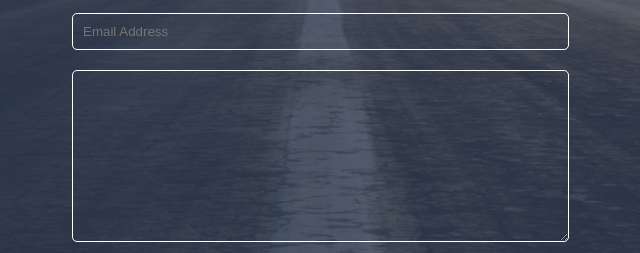
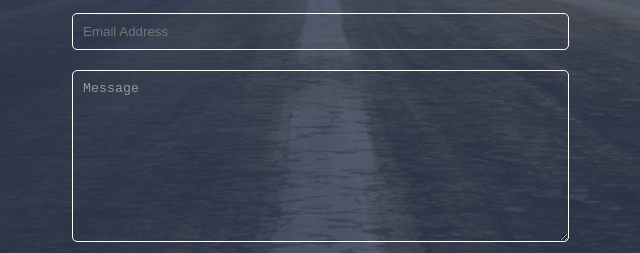
Before and after one commit to faruq05/Strict-full-hw-10, a plain HTML site: page index.html in a window 1280 px wide. Shown: the part 2554-2807 px from the top of the page, 318-958 px from the left. Drawn offline with Linux system fonts and the light colour scheme.

Commit message:
Add files via upload

```diff
--- a/index.html
+++ b/index.html
@@ -204,7 +204,7 @@
         <form action="">
             <input type="text" placeholder="Full Name">
             <input type="email" placeholder="Email Address">
-            <textarea name="Message" id="" cols="30" rows="10"></textarea>
+            <textarea name="Message" id="" cols="30" rows="10" placeholder="Message"></textarea>
             <div class="send_form">
                 <div class="checkbox">
                     <input type="checkbox">
```
